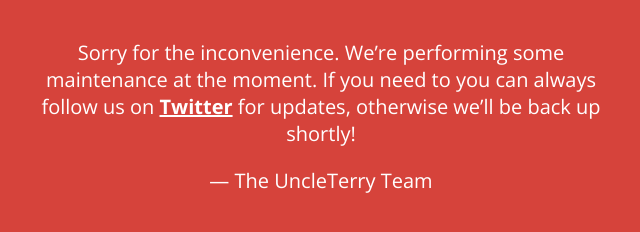
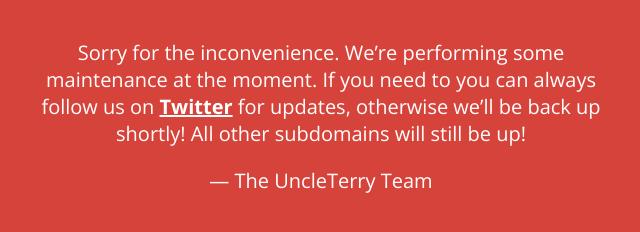
Before and after one commit to spaz3m/uncleterry_main, a plain HTML site: page Index.html in a window 1280 px wide. Shown: the part 400-632 px from the top of the page, without its empty margins (319-959 px from the left). Drawn offline with nearby package versions, Linux system fonts and the light colour scheme.

Commit message:
Update Index.html

```diff
--- a/Index.html
+++ b/Index.html
@@ -17,7 +17,7 @@
     <svg xmlns="http://www.w3.org/2000/svg" viewBox="0 0 202.24 202.24"><defs><style>.cls-1{fill:#fff;}</style></defs><title>Asset 3</title><g id="Layer_2" data-name="Layer 2"><g id="Capa_1" data-name="Capa 1"><path class="cls-1" d="M101.12,0A101.12,101.12,0,1,0,202.24,101.12,101.12,101.12,0,0,0,101.12,0ZM159,148.76H43.28a11.57,11.57,0,0,1-10-17.34L91.09,31.16a11.57,11.57,0,0,1,20.06,0L169,131.43a11.57,11.57,0,0,1-10,17.34Z"/><path class="cls-1" d="M101.12,36.93h0L43.27,137.21H159L101.13,36.94Zm0,88.7a7.71,7.71,0,1,1,7.71-7.71A7.71,7.71,0,0,1,101.12,125.63Zm7.71-50.13a7.56,7.56,0,0,1-.11,1.3l-3.8,22.49a3.86,3.86,0,0,1-7.61,0l-3.8-22.49a8,8,0,0,1-.11-1.3,7.71,7.71,0,1,1,15.43,0Z"/></g></g></svg>
     <h1>We&rsquo;ll be back soon!</h1>
     <div>
-        <p>Sorry for the inconvenience. We&rsquo;re performing some maintenance at the moment. If you need to you can always follow us on <a href="http://www.twitter.com/">Twitter</a> for updates, otherwise we&rsquo;ll be back up shortly!</p>
+        <p>Sorry for the inconvenience. We&rsquo;re performing some maintenance at the moment. If you need to you can always follow us on <a href="http://www.twitter.com/">Twitter</a> for updates, otherwise we&rsquo;ll be back up shortly! All other subdomains will still be up!</p>
         <p>&mdash; The UncleTerry Team</p>
     </div>
 </article>
```
